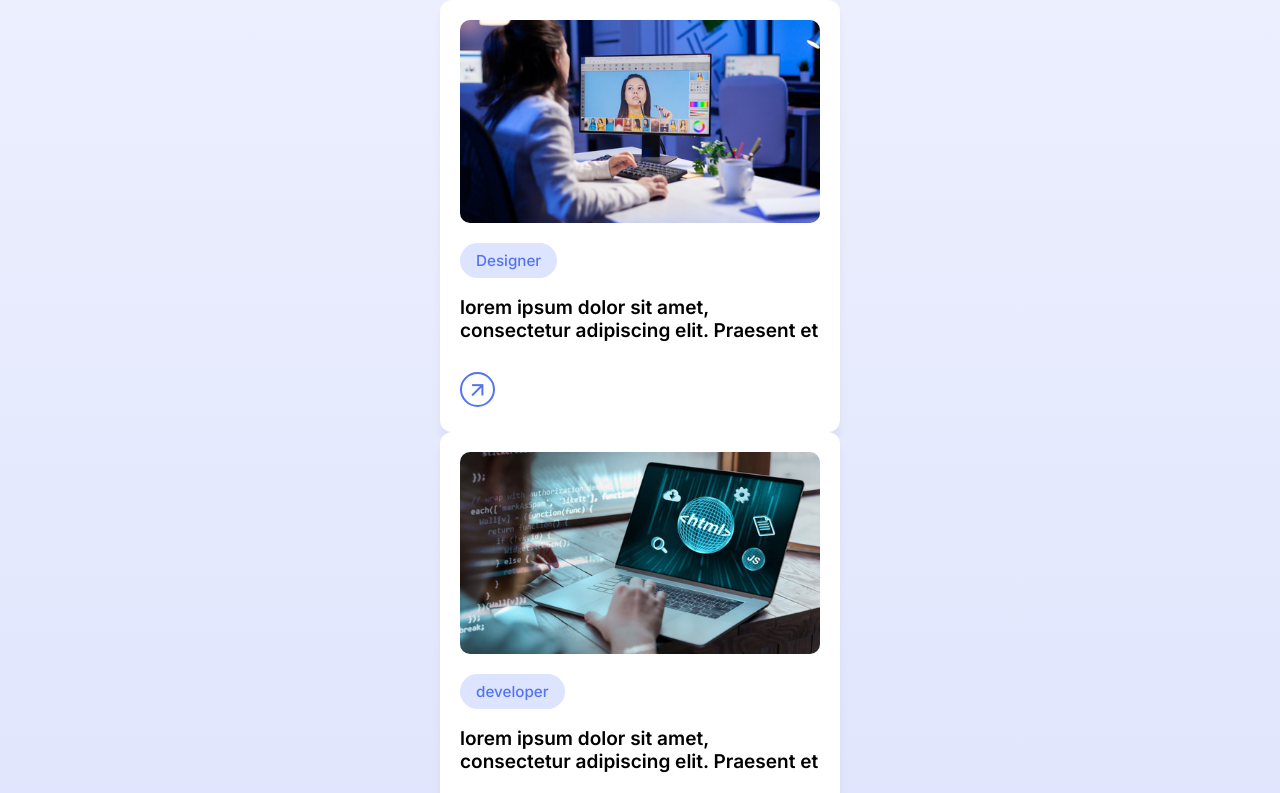
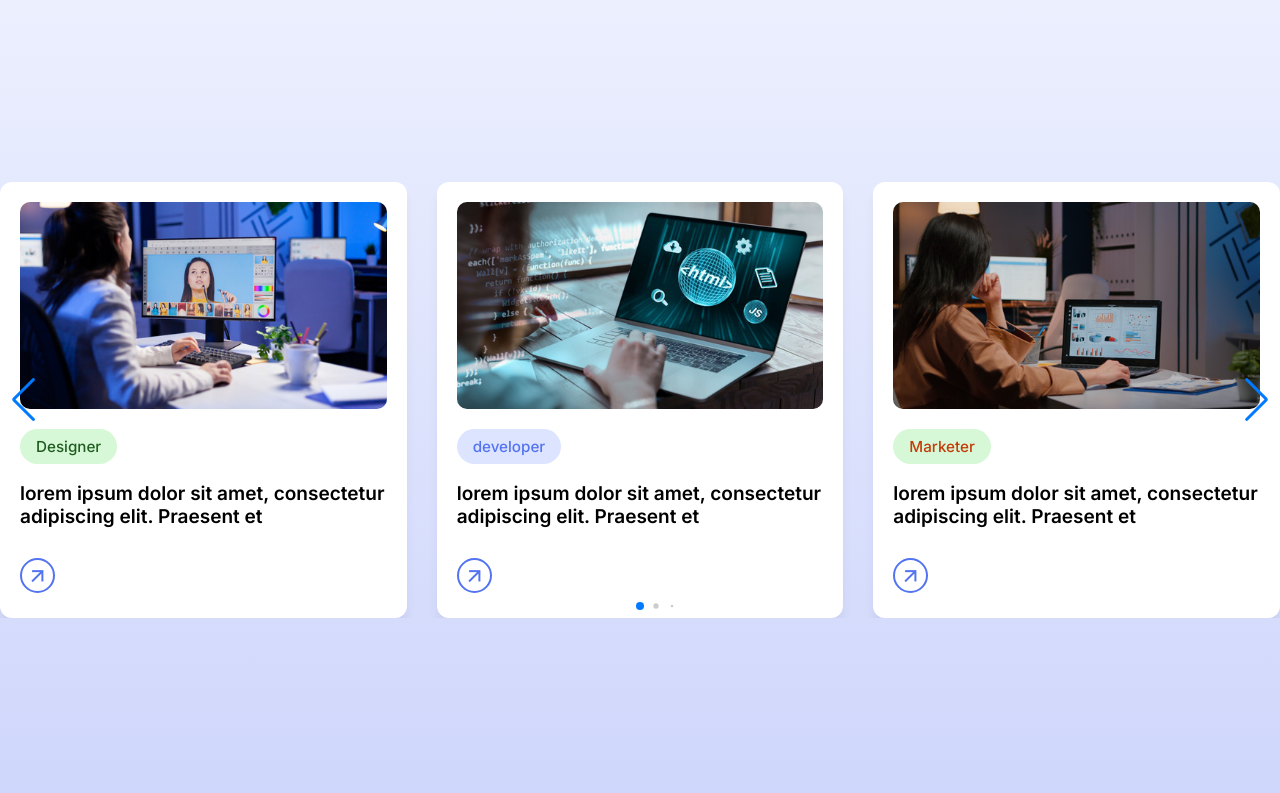
Before and after one commit to mfhsohag01/responsive-card-slider-1, a plain HTML site: page index.html in a window 1280 px wide. Shown: the top 793 px of the page. Drawn offline with nearby package versions, Linux system fonts and the light colour scheme.

Commit message:
almost ended

```diff
--- a/index.html
+++ b/index.html
@@ -9,13 +9,17 @@
       rel="stylesheet"
       href="https://fonts.googleapis.com/css2?family=Material+Symbols+Outlined:opsz,wght,FILL,GRAD@24,400,0,0&icon_names=arrow_forward"
     />
+    <link
+      rel="stylesheet"
+      href="https://cdn.jsdelivr.net/npm/swiper@11/swiper-bundle.min.css"
+    />
     <link rel="stylesheet" href="style.css" />
   </head>
   <body>
-    <div class="container">
+    <div class="container swiper">
       <div class="card-wrapper">
-        <ul class="card-list">
-          <li class="card-item">
+        <ul class="card-list swiper-wrapper">
+          <li class="card-item swiper-slide">
             <a href="#" class="card-link">
               <img src="images/designer.jpg" class="card-image" />
               <p class="badge designer">Designer</p>
@@ -28,7 +32,7 @@
               </button>
             </a>
           </li>
-          <li class="card-item">
+          <li class="card-item swiper-slide">
             <a href="#" class="card-link">
               <img src="images/developer.jpg" class="card-image" />
               <p class="badge developer">developer</p>
@@ -41,7 +45,7 @@
               </button>
             </a>
           </li>
-          <li class="card-item">
+          <li class="card-item swiper-slide">
             <a href="#" class="card-link">
               <img src="images/marketer.jpg" class="card-image" />
               <p class="badge marketer">Marketer</p>
@@ -54,10 +58,10 @@
               </button>
             </a>
           </li>
-          <li class="card-item">
+          <li class="card-item swiper-slide">
             <a href="#" class="card-link">
               <img src="images/gamer.jpg" class="card-image" />
-              <p class="badge /gamer">Gamer</p>
+              <p class="badge gamer">Gamer</p>
               <h2 class="card-title">
                 lorem ipsum dolor sit amet, consectetur adipiscing elit.
                 Praesent et
@@ -67,7 +71,7 @@
               </button>
             </a>
           </li>
-          <li class="card-item">
+          <li class="card-item swiper-slide">
             <a href="#" class="card-link">
               <img src="images/editor.jpg" class="card-image" />
               <p class="badge editor">Editor</p>
@@ -81,7 +85,14 @@
             </a>
           </li>
         </ul>
+
+        <div class="swiper-pagination"></div>
+        <div class="swiper-button-prev"></div>
+        <div class="swiper-button-next"></div>
       </div>
     </div>
+
+    <script src="https://cdn.jsdelivr.net/npm/swiper@11/swiper-bundle.min.js"></script>
+    <script src="script.js"></script>
   </body>
 </html>
--- /dev/null
+++ b/script.js
@@ -0,0 +1,29 @@
+new Swiper(".card-wrapper", {
+  loop: true,
+  spaceBetween: 30,
+
+  // If we need pagination
+  pagination: {
+    el: ".swiper-pagination",
+    clickable: true,
+    dynamicBullets: true,
+  },
+
+  // Navigation arrows
+  navigation: {
+    nextEl: ".swiper-button-next",
+    prevEl: ".swiper-button-prev",
+  },
+
+  breakpoints: {
+    0: {
+      slidesPerView: 1,
+    },
+    768: {
+      slidesPerView: 2,
+    },
+    1024: {
+      slidesPerView: 3,
+    },
+  },
+});
--- a/style.css
+++ b/style.css
@@ -17,7 +17,8 @@ body {
   list-style: none;
 }
 .card-list .card-item .card-link {
-  width: 400px;
+  user-select: none;
+
   display: block;
   background: #fff;
   padding: 18px;
@@ -46,6 +47,23 @@ body {
   border-radius: 50px;
   display: inline-block;
 }
+.card-list .card-link .badge.designer {
+  color: #205c20;
+  background: #d6f8d6;
+}
+.card-list .card-link .badge.marketer {
+  color: #c43b09;
+  background: #d6f8d6;
+}
+.card-list .card-link .badge .gamer {
+  color: #7a0909;
+  background: #8b9c8b;
+}
+.card-list .card-link .badge.editor {
+  color: #205c20;
+  background: #ccd6cc;
+}
+
 .card-list .card-link .card-title {
   font-size: 1.19rem;
   color: #000;
```
